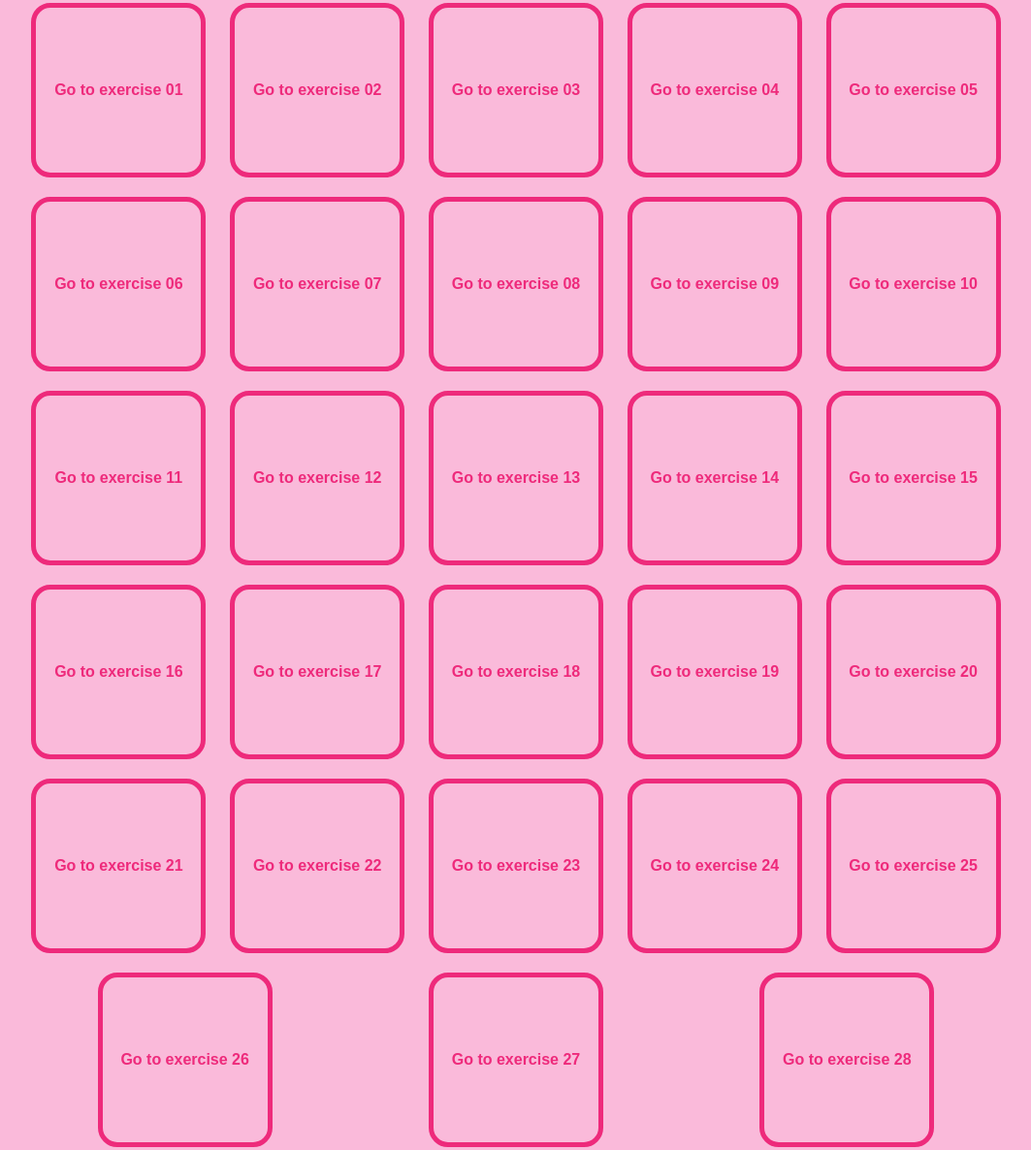
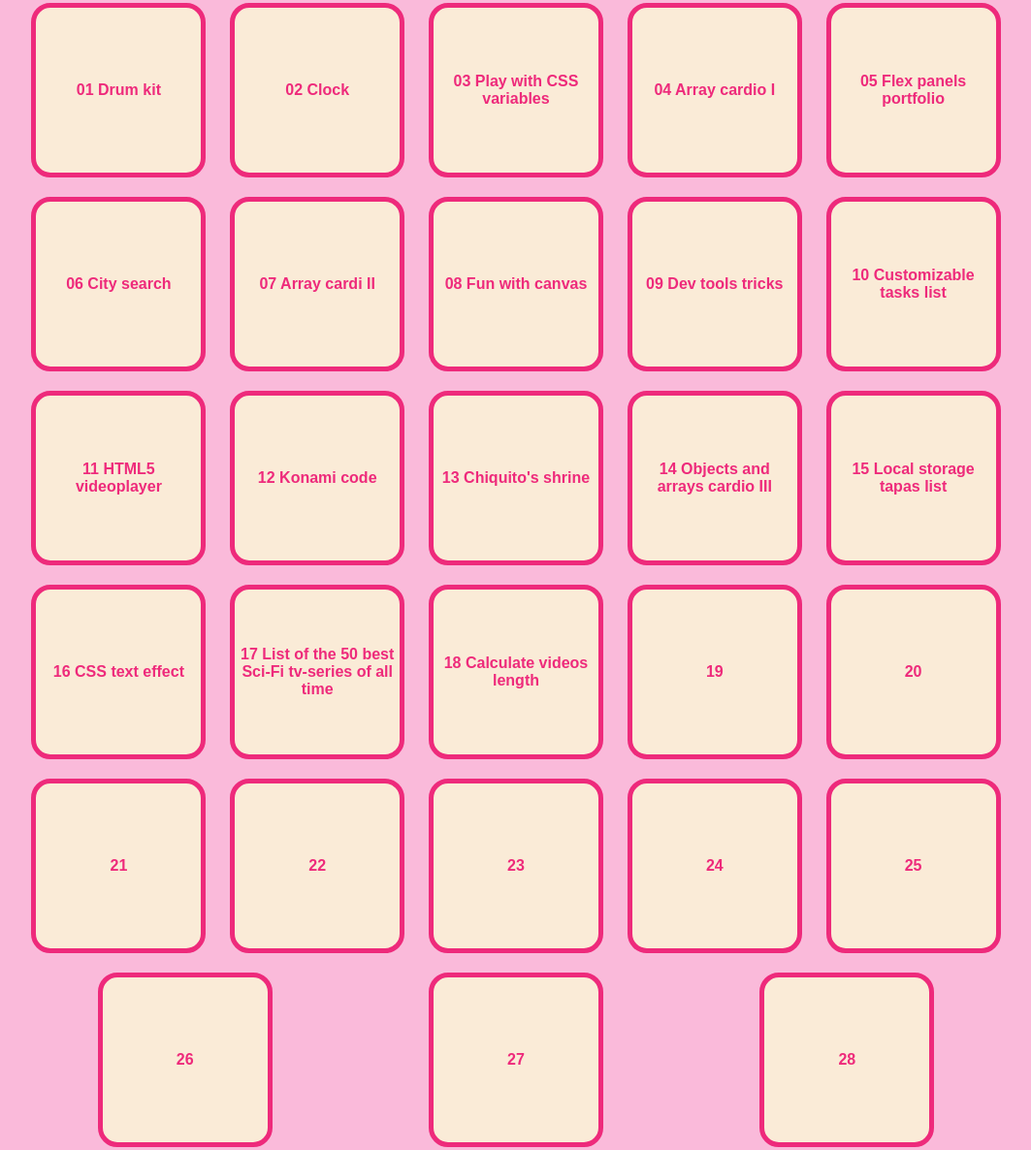
Before and after one commit to 2y2son4/js-30-days-challenge, a plain HTML site: page index.html in a window 1280 px wide. Shown: the part 140-1326 px from the top of the page at 97% size, without its empty margins (108-1171 px from the left). Drawn offline with Linux system fonts and the light colour scheme.

```diff
--- a/index.html
+++ b/index.html
@@ -15,71 +15,69 @@
     <main class="main">
       <section class="main__container">
         <article class="exercise">
-          <a class="links" target="_blank" href="./01-drum-kit/index.html" title="Go to exercise 01"
-            >Go to exercise 01</a
-          >
+          <a class="links" target="_blank" href="./01-drum-kit/index.html" title="Go to exercise 01">01 Drum kit</a>
         </article>
         <article class="exercise">
-          <a class="links" target="_blank" href="./02-clock/index.html" title="Go to exercise 02">Go to exercise 02</a>
+          <a class="links" target="_blank" href="./02-clock/index.html" title="Go to exercise 02">02 Clock</a>
         </article>
         <article class="exercise">
           <a class="links" target="_blank" href="./03-css-variables/index.html" title="Go to exercise 03"
-            >Go to exercise 03</a
+            >03 Play with CSS variables</a
           >
         </article>
         <article class="exercise">
           <a class="links" target="_blank" href="./04-array-cardio/index.html" title="Go to exercise 04"
-            >Go to exercise 04</a
+            >04 Array cardio I</a
           >
         </article>
         <article class="exercise">
           <a class="links" target="_blank" href="./05-flex-panels-layout/index.html" title="Go to exercise 05"
-            >Go to exercise 05</a
+            >05 Flex panels portfolio</a
           >
         </article>
         <article class="exercise">
           <a class="links" target="_blank" href="./06-ajax-type-ahead/index.html" title="Go to exercise 06"
-            >Go to exercise 06</a
+            >06 City search</a
           >
         </article>
         <article class="exercise">
           <a class="links" target="_blank" href="./07-array-cardio-2/index.html" title="Go to exercise 07"
-            >Go to exercise 07</a
+            >07 Array cardi II</a
           >
         </article>
         <article class="exercise">
           <a class="links" target="_blank" href="./08-fun-with-HTML-canvas/index.html" title="Go to exercise 08"
-            >Go to exercise 08</a
+            >08 Fun with canvas</a
           >
         </article>
         <article class="exercise">
           <a class="links" target="_blank" href="./09-dev-tools-tricks/index.html" title="Go to exercise 09"
-            >Go to exercise 09</a
+            >09 Dev tools tricks</a
           >
         </article>
         <article class="exercise">
           <a class="links" target="_blank" href="./10-checkboxes-task-list/index.html" title="Go to exercise 10"
-            >Go to exercise 10</a
+            >10 Customizable tasks list</a
           >
         </article>
         <article class="exercise">
           <a class="links" target="_blank" href="./11-custom-HTML5-videoplayer/index.html" title="Go to exercise 11"
-            >Go to exercise 11</a
+            >11 HTML5 videoplayer</a
           >
         </article>
         <article class="exercise">
           <a class="links" target="_blank" href="./12-key-sequence-detection/index.html" title="Go to exercise 12"
-            >Go to exercise 12</a
+            >12 Konami code</a
           >
         </article>
         <article class="exercise">
           <a class="links" target="_blank" href="./13-slide-in-on-scroll/index.html" title="Go to exercise 13"
-            >Go to exercise 13</a
+            >13 Chiquito's shrine</a
           >
         </article>
         <article class="exercise">
           <a class="links" target="_blank" href="./14-objects-and-arrays/index.html" title="Go to exercise 14"
-            >Go to exercise 14</a
+            >14 Objects and arrays cardio III</a
           >
         </article>
         <article class="exercise">
@@ -88,77 +86,63 @@
             target="_blank"
             href="./15-local-storage-and-event-delegation/index.html"
             title="Go to exercise 15"
-            >Go to exercise 15</a
+            >15 Local storage tapas list</a
           >
         </article>
         <article class="exercise">
           <a class="links" target="_blank" href="./16-css-effects/index.html" title="Go to exercise 16"
-            >Go to exercise 16</a
+            >16 CSS text effect</a
           >
         </article>
         <article class="exercise">
           <a class="links" target="_blank" href="./17-sort-list/index.html" title="Go to exercise 17"
-            >Go to exercise 17</a
+            >17 List of the 50 best Sci-Fi tv-series of all time</a
           >
         </article>
         <article class="exercise">
-          <a class="links" target="_blank" href="./18-reduce/index.html" title="Go to exercise 18">Go to exercise 18</a>
-        </article>
-        <article class="exercise">
-          <a class="links" target="_blank" href="./19-unreal-webcam/index.html" title="Go to exercise 19"
-            >Go to exercise 19</a
+          <a class="links" target="_blank" href="./18-reduce/index.html" title="Go to exercise 18"
+            >18 Calculate videos length</a
           >
         </article>
         <article class="exercise">
-          <a class="links" target="_blank" href="./20-speech-recognition/index.html" title="Go to exercise 20"
-            >Go to exercise 20</a
+          <a class="links" target="_blank" href="./19-unreal-webcam/index.html" title="Go to exercise 19">19</a>
+        </article>
+        <article class="exercise">
+          <a class="links" target="_blank" href="./20-speech-recognition/index.html" title="Go to exercise 20">20</a>
+        </article>
+        <article class="exercise">
+          <a class="links" target="_blank" href="./21-geolocation/index.html" title="Go to exercise 21">21</a>
+        </article>
+        <article class="exercise">
+          <a class="links" target="_blank" href="./22-follow-along-links/index.html" title="Go to exercise 22">22</a>
+        </article>
+        <article class="exercise">
+          <a class="links" target="_blank" href="./23-speech-synthesis/index.html" title="Go to exercise 23">23</a>
+        </article>
+        <article class="exercise">
+          <a class="links" target="_blank" href="./24-sticky-nav/index.html" title="Go to exercise 24">24</a>
+        </article>
+        <article class="exercise">
+          <a class="links" target="_blank" href="./25-capture-propagation-bubbling/index.html" title="Go to exercise 25"
+            >25</a
           >
         </article>
         <article class="exercise">
-          <a class="links" target="_blank" href="./21-geolocation/index.html" title="Go to exercise 21"
-            >Go to exercise 21</a
-          >
+          <a class="links" target="_blank" href="./26-follow-along-dropdown/index.html" title="Go to exercise 26">26</a>
         </article>
         <article class="exercise">
-          <a class="links" target="_blank" href="./22-follow-along-links/index.html" title="Go to exercise 22"
-            >Go to exercise 22</a
-          >
-        </article>
-        <article class="exercise">
-          <a class="links" target="_blank" href="./23-speech-synthesis/index.html" title="Go to exercise 23"
-            >Go to exercise 23</a
-          >
-        </article>
-        <article class="exercise">
-          <a class="links" target="_blank" href="./24-sticky-nav/index.html" title="Go to exercise 24"
-            >Go to exercise 24</a
-          >
-        </article>
-        <article class="exercise">
-          <a class="links" target="_blank" href="./25-capture-propagation-bubbling/index.html" title="Go to exercise 25"
-            >Go to exercise 25</a
-          >
-        </article>
-        <article class="exercise">
-          <a class="links" target="_blank" href="./26-follow-along-dropdown/index.html" title="Go to exercise 26"
-            >Go to exercise 26</a
-          >
-        </article>
-        <article class="exercise">
-          <a class="links" target="_blank" href="./27-click-and-drag/index.html" title="Go to exercise 27"
-            >Go to exercise 27</a
-          >
+          <a class="links" target="_blank" href="./27-click-and-drag/index.html" title="Go to exercise 27">27</a>
         </article>
         <article class="exercise">
           <a class="links" target="_blank" href="./28-video-speed-controller/index.html" title="Go to exercise 28"
-            >Go to exercise 28</a
+            >28</a
           >
         </article>
         <!-- <article class="exercise">
-          <a class="links" target="_blank" href="./29-" title="Go to exercise 29">Go to exercise 29</a>
+          <a class="links" target="_blank" href="./29-" title="Go to exercise 29">29</a>
         </article>
         <article class="exercise">
-          <a class="links" target="_blank" href="./30-" title="Go to exercise 30">Go to exercise 30</a>
+          <a class="links" target="_blank" href="./30-" title="Go to exercise 30">30</a>
         </article> -->
       </section>
     </main>
--- a/main.css
+++ b/main.css
@@ -25,9 +25,11 @@
 
 .exercise {
   margin: 10px;
+  padding: 5px;
   width: 180px;
   height: 180px;
   border-radius: 20px;
+  background-color: antiquewhite;
   border: #ee2a7b 5px solid;
   display: flex;
   flex-wrap: wrap;
```
